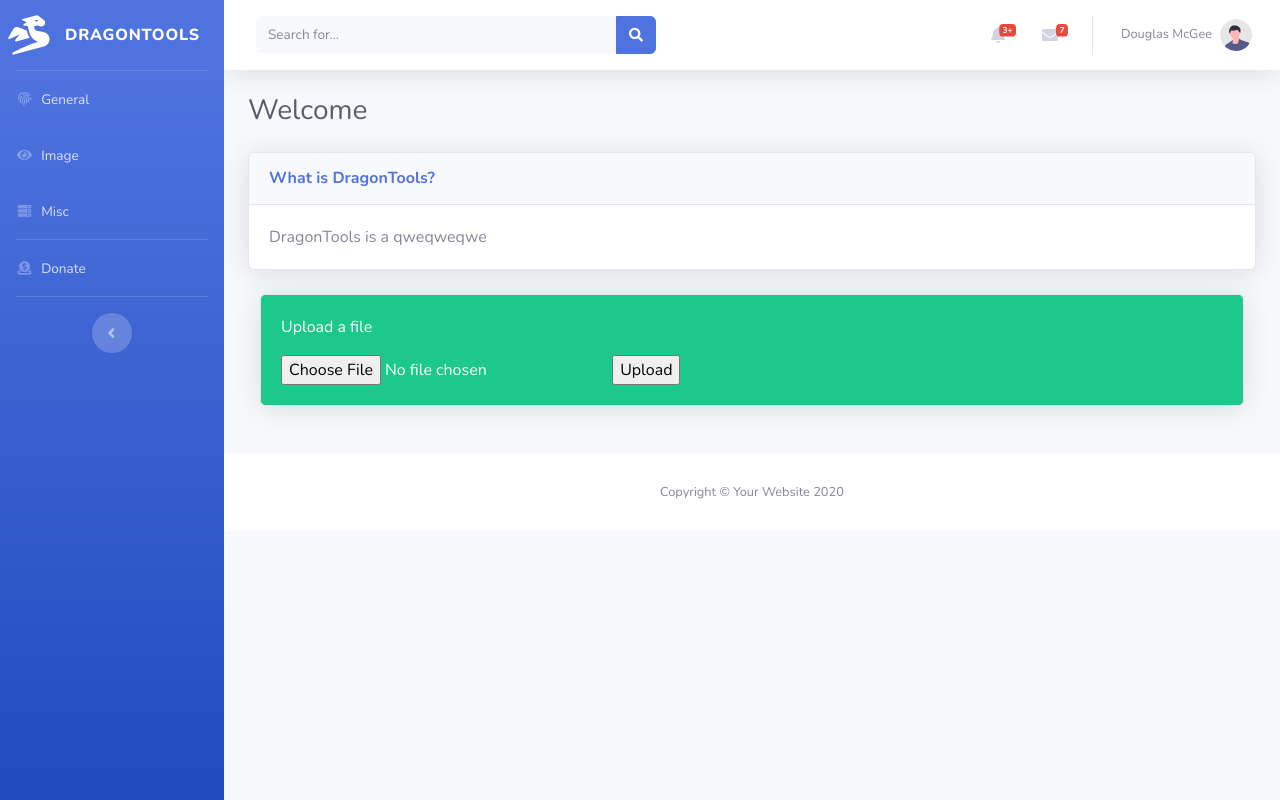
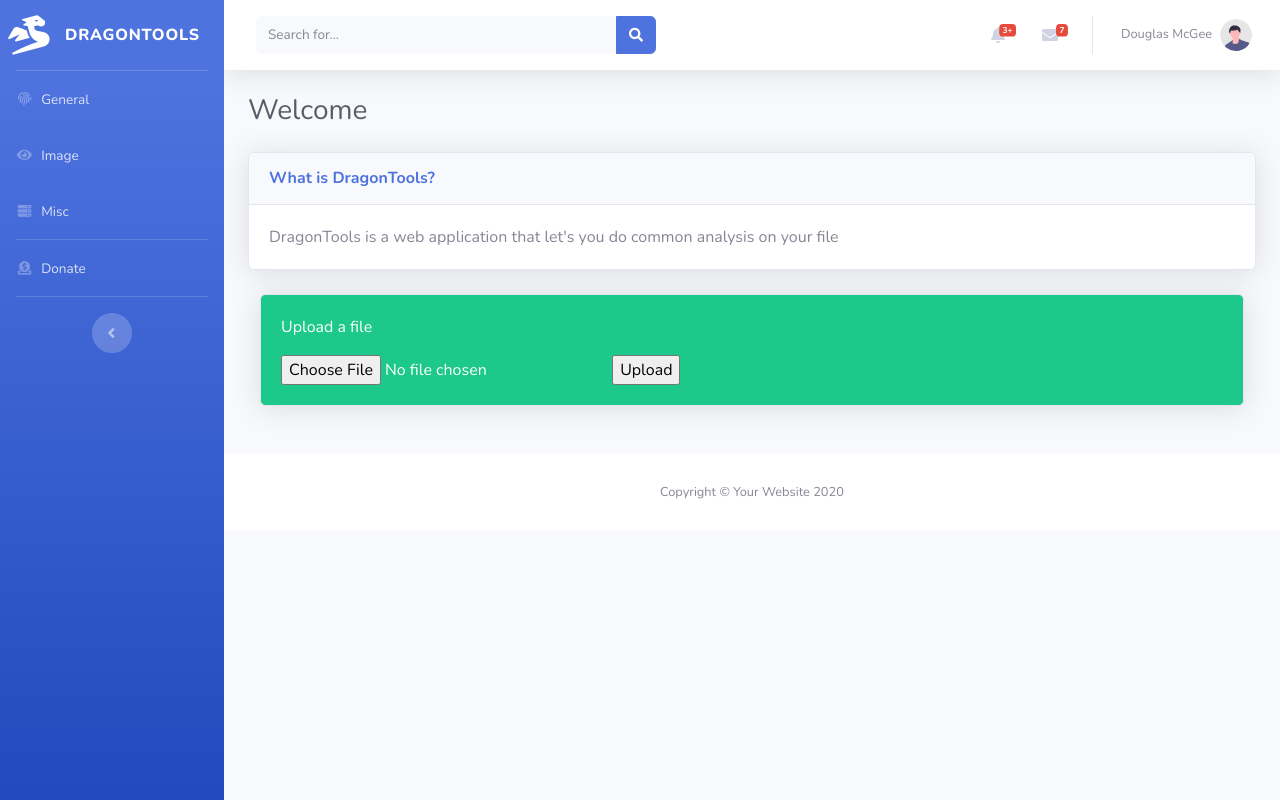
Before and after one commit to Perciva/DragonTools, a Flask app: page / in a window 1280 px wide. Run offline with Flask 2, Linux system fonts and the light colour scheme; some libraries are stand-ins or nearby versions.

Commit message:
update readme, update index intro

```diff
--- a/templates/index.html
+++ b/templates/index.html
@@ -17,7 +17,8 @@
                     <h6 class="m-0 font-weight-bold text-primary">What is DragonTools?</h6>
                 </div>
                 <div class="card-body">
-                    DragonTools is a qweqweqwe
+                    DragonTools is a web application that let's you do common
+                    analysis on your file
                 </div>
             </div>
             <!-- Color System -->
```
Also changed, not shown: README.md.
